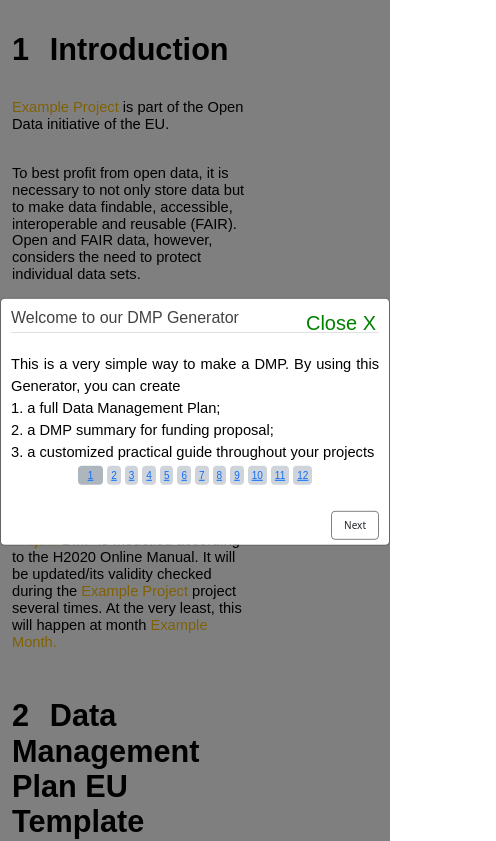
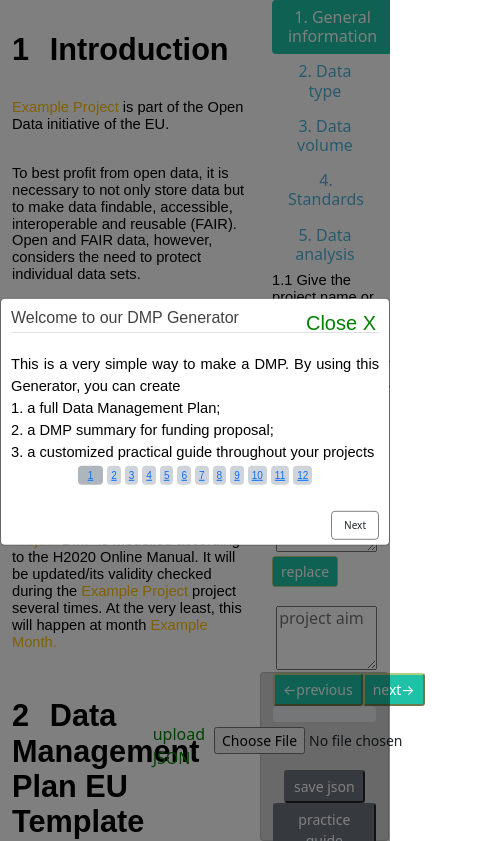
Before and after one commit to nfdi4plants/dataplan, a website: page index.html in a window 390 px wide. Shown: the top 841 px of the page, 496 px wide, since content can reach past the window. Drawn offline with Linux system fonts and the light colour scheme.

Commit message:
change column

```diff
--- a/index.html
+++ b/index.html
@@ -896,7 +896,7 @@
 		</div>
 		</div>
 		</div>
-	<div class="col-sm-4" style="height:100vh;   overflow-x: hidden;overflow-y: hidden; " id="interface" >
+	<div class="col-4" style="height:100vh;   overflow-x: hidden;overflow-y: hidden; " id="interface" >
 
 	<div class = "row" style="height:80vh; width = 100%;overflow-x: hidden;overflow-y: scroll;z-index: -1; ">
 	<nav>
```
